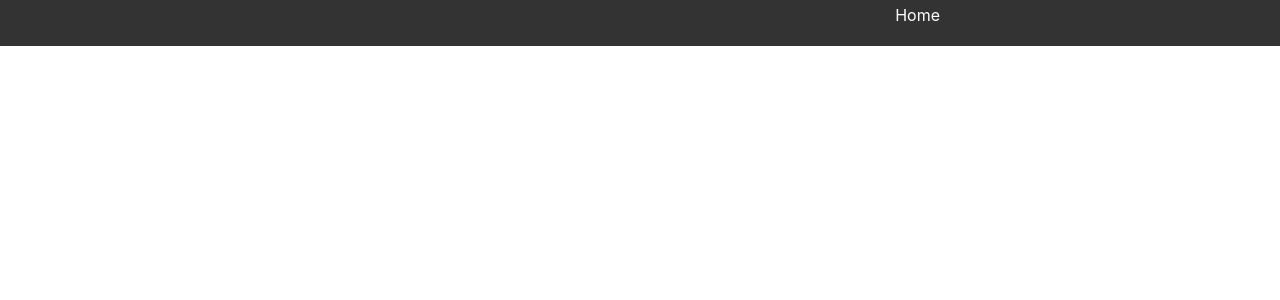
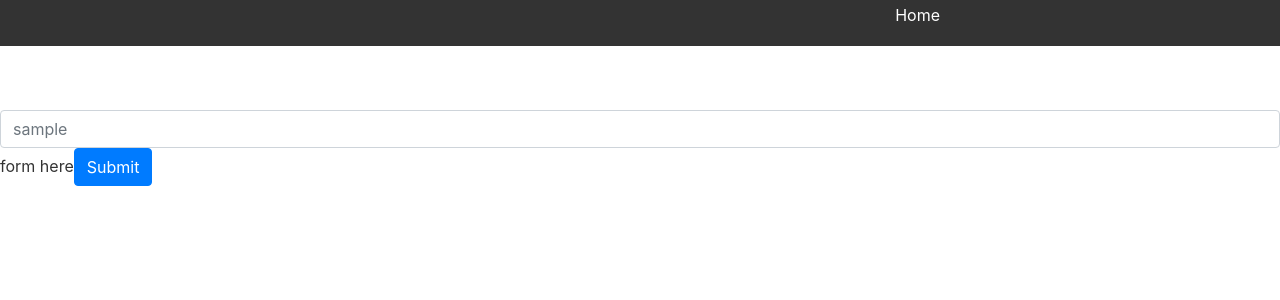
Before and after one commit to Snails8/test-next-study, a Next.js app: page / in a window 1280 px wide. Shown: the top 300 px of the page. Built offline with nearby package versions, Linux system fonts and the light colour scheme.

Commit message:
form 表示まで

```diff
--- /dev/null
+++ b/components/Form.tsx
@@ -0,0 +1,14 @@
+import React from "react";
+
+const Form = ( props ) => (
+    <form className="form" onSubmit={props.handleAdd}>
+        <div className="form-group">
+            <input type="text" name="title" id="title" className="form-control" placeholder="sample" />
+            <label form="title">form here</label>
+            <button type="submit" className="btn btn-primary">Submit</button>
+        </div>
+    </form>
+
+);
+
+export default Form
--- a/layouts/Layout.tsx
+++ b/layouts/Layout.tsx
@@ -2,6 +2,7 @@ import React, {ReactNode} from 'react';
 import Header from '../components/Header';
 import Footer from "../components/Footer";
 import Head from "next/head";
+import Form from '../components/Form';
 
 type Props = {
     children?: ReactNode
@@ -18,6 +19,7 @@ const Layout = ({ children, title = 'title'}:Props) => (
 
         <main>
             <div className="container">{children}</div>
+            <Form />
         </main>
 
         <style jsx global>{`
```
